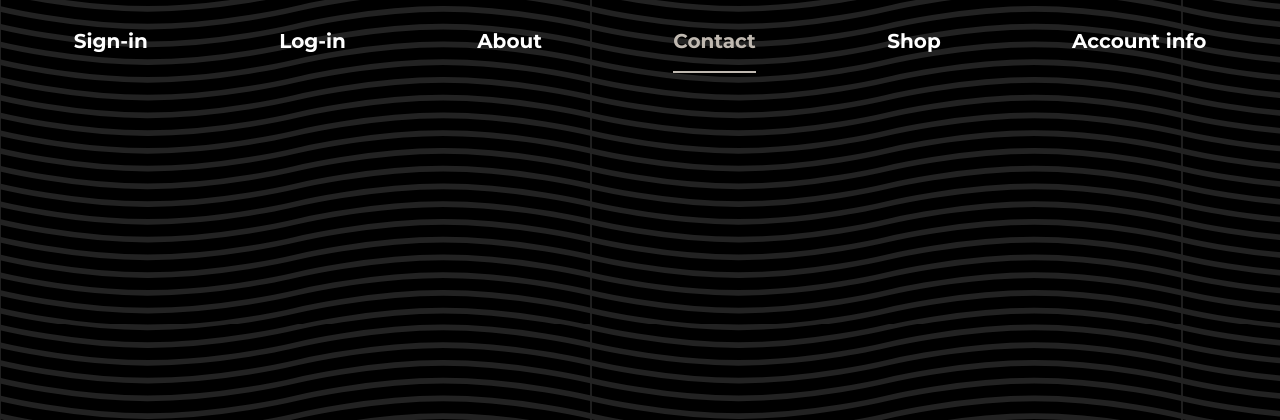
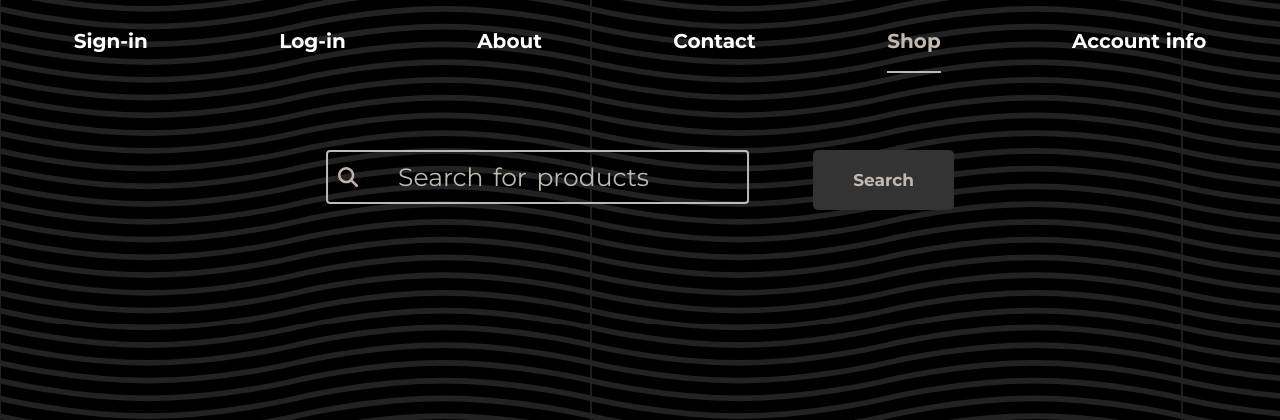
Before and after one commit to Anchiee/shoppify, a PHP site: page /view/php/productList.php in a window 1280 px wide. Shown: the top 420 px of the page. Run offline with PHP 8.4, Linux system fonts and the light colour scheme; the visitor is signed in with stand-in values (Sample User, id 1); data that the repository does not hold is empty; some libraries are stand-ins or nearby versions.

Commit message:
Improved the product list ui

```diff
--- a/view/php/productList.php
+++ b/view/php/productList.php
@@ -6,6 +6,7 @@
   <link rel="stylesheet" href="../style/header.css">
   <link rel="stylesheet" href="../style/body.css">
   <link rel="stylesheet" href="../style/productList.css">
+  <link rel="stylesheet" href="../style/shop.css">
   <meta name="viewport" content="width=device-width, initial-scale=1.0">
   <meta charset="UTF-8">
   <link rel="preconnect" href="https://fonts.googleapis.com">
@@ -20,8 +21,8 @@
     <a href="./register.php" class="nav-options">Sign-in</a>
     <a href="../../controller/UserRedirect.php" class="nav-options">Log-in</a>
     <a href="./about.php" class="nav-options">About</a>
-    <a href="#" class="nav-options" id="chosen-option">Contact</a>
-    <a href="./shop.php" class="nav-options">Shop</a>
+    <a href="./contact.php" class="nav-options">Contact</a>
+    <a href="#" class="nav-options" id="chosen-option">Shop</a>
     <a href="./accountInfo.php" class="nav-options">Account info</a>
   </div>
 
@@ -41,6 +42,12 @@
       <a href="./shop.php">Shop</a>
       <a href="./accountInfo.php">Account info</a>
     </div>
+
+
+    <form action="../../controller/FormHandlerSearch.php" method="get">
+        <input type="search" placeholder="Search for products" class="search-input" name="search">
+        <button>Search</button>
+    </form>
 
     <div class="container">
       <?php
@@ -85,7 +92,7 @@
             }
           }
 
-          echo "<button>Check out</button>";
+          echo "<button class='check-out'>Check out</button>";
 
           echo "</div>";
         }
--- a/view/style/index.css
+++ b/view/style/index.css
@@ -42,8 +42,8 @@
 
 .shop-button
 {
-  padding: 1.5rem 5rem;
-  border-radius: .5rem;
+  padding: 24px 72px;
+  border-radius: 5px;
   margin-left:35px;
   margin-top:50px;
   font-size:15px;
--- a/view/style/productList.css
+++ b/view/style/productList.css
@@ -2,6 +2,7 @@
 {
   display: flex;
   flex-wrap: wrap;
+  margin-top:100px;
 }
 
 .product-container
@@ -11,3 +12,53 @@
   padding: 20px 45px;
   border-radius: 3px;
 }
+
+p
+{
+  margin-bottom: 25px;
+}
+
+
+
+button
+{
+
+  border:none;
+  background-color:#222222;
+  color:#c0b9b1;
+  font-weight:bold;
+  padding: 20px;
+  margin: 20px 30px;
+  cursor:pointer;
+  transition: opacity 0.4s;
+  border-radius: 5px;
+  margin: auto;
+}
+
+.check-out
+{
+  display: block;
+  margin: auto;
+  padding: 24px 72px;
+  border-radius: 5px;
+  margin-top:50px;
+  font-size:15px;
+  font-family: "Montserrat";
+  background-color:black;
+  color:#c0b9b1;
+  border: 2px solid #c0b9b1;
+  transition: background-color 0.5s cubic-bezier(0.39, 0.575, 0.565, 1), color 0.5s cubic-bezier(0.39, 0.575, 0.565, 1);
+  cursor: pointer;
+}
+
+
+.check-out:hover
+{
+  background-color:#c0b9b1;
+  color:black;
+}
+
+.check-out:active
+{
+  background-color:black;
+}
```
